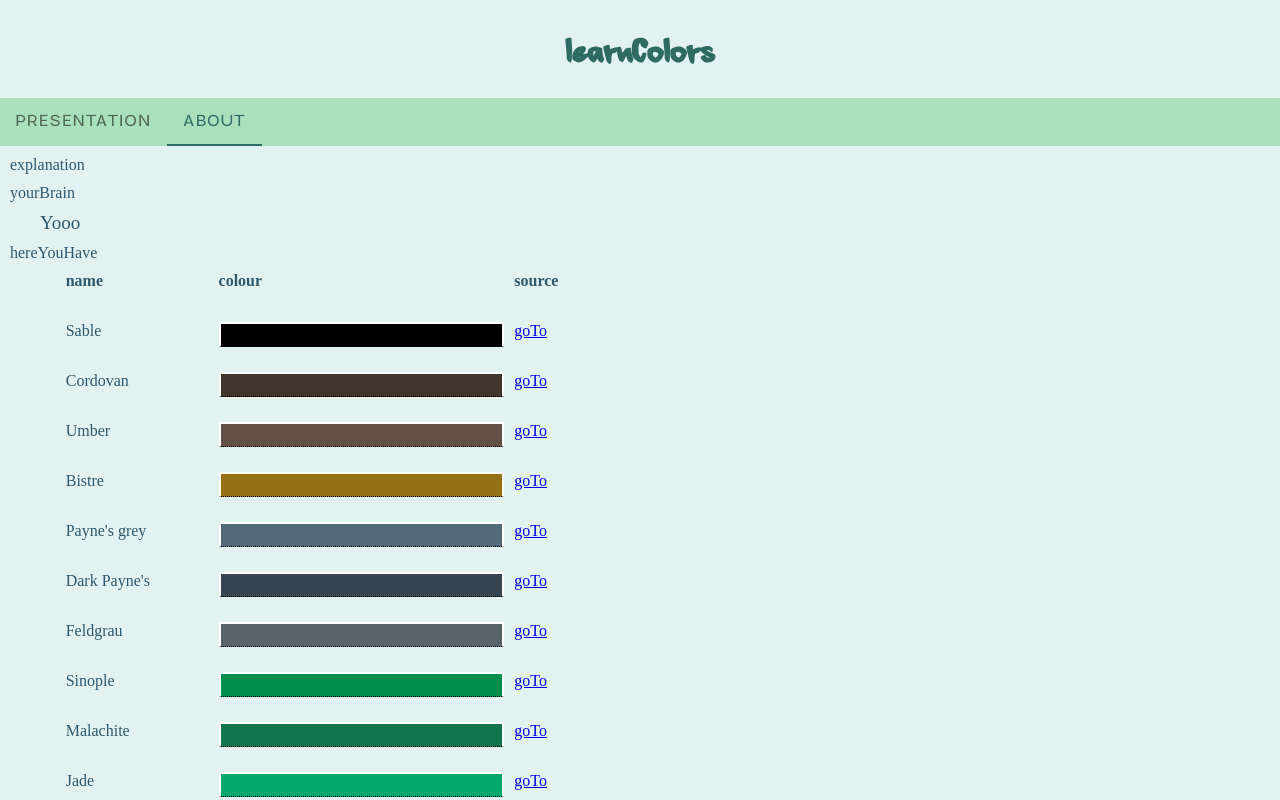
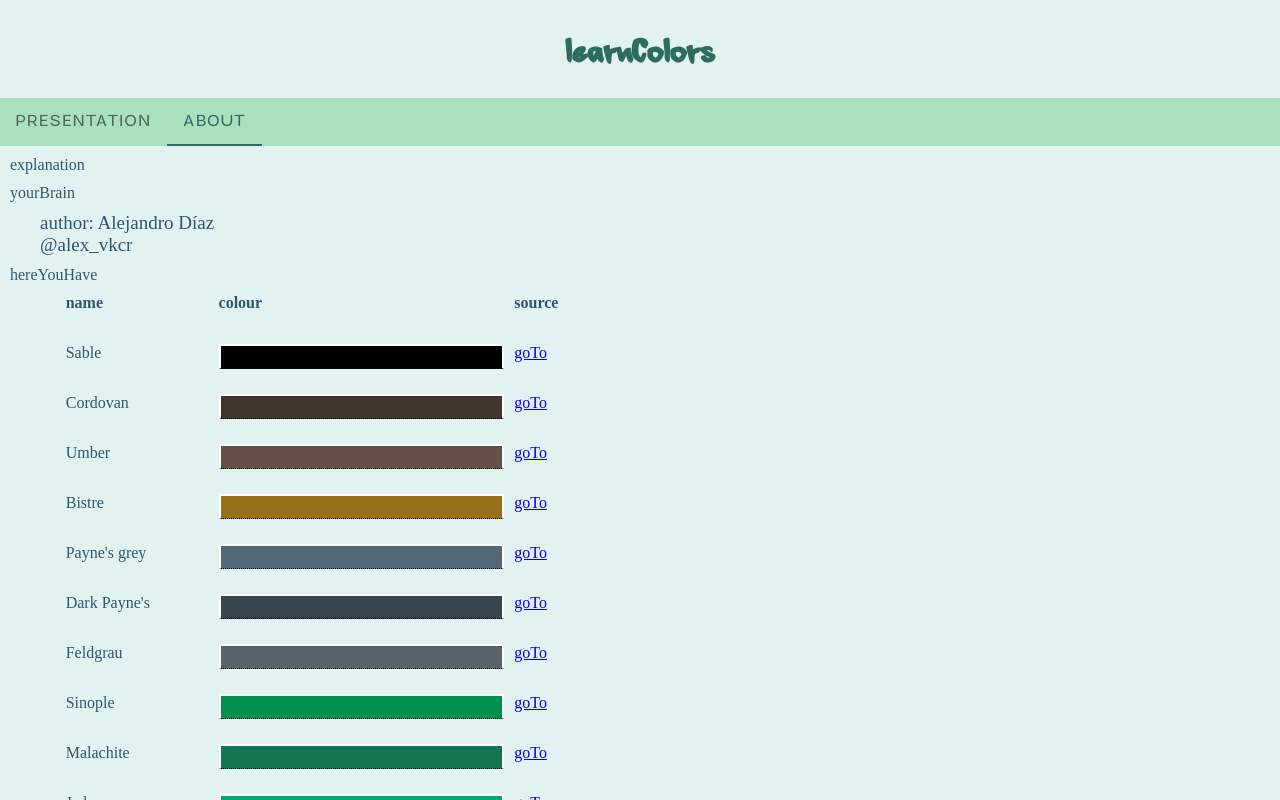
Before and after one commit to alexvkcr/colors, a Vue app: page /about in a window 1280 px wide. Shown: the top 800 px of the page. Built offline with nearby package versions, Linux system fonts and the light colour scheme.

Commit message:
feat/author baseline

```diff
--- a/src/components/Author.vue
+++ b/src/components/Author.vue
@@ -1,13 +1,32 @@
 <template>
   <div id="Author">
-    Yooo
+    <p>{{$t('author')}}: Alejandro Díaz</p>
+    <p v-on:click="openTwitter()">
+      @alex_vkcr
+    </p>
   </div>
 </template>
 
+<i18n>
+
+{
+  "es": {
+    "author": "Autor"
+  },
+  "en": {
+    "author": "Author"
+  }
+}
+</i18n>
 
 <script>
 export default {
-  name: 'Author'
+  name: 'Author',
+  methods: {
+    openTwitter() {
+      window.open("https://www.twitter.com/alex_vkcr");
+    }
+  }
 }
 </script>
 
```
